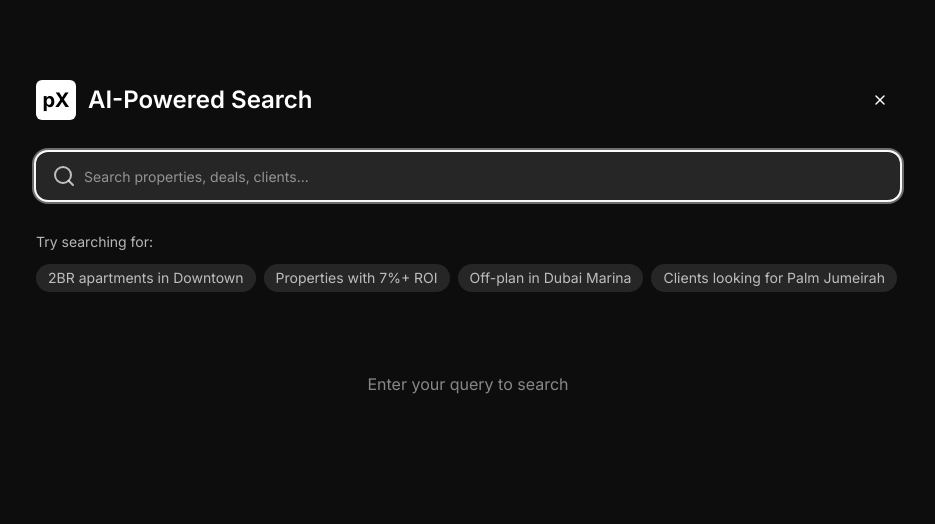
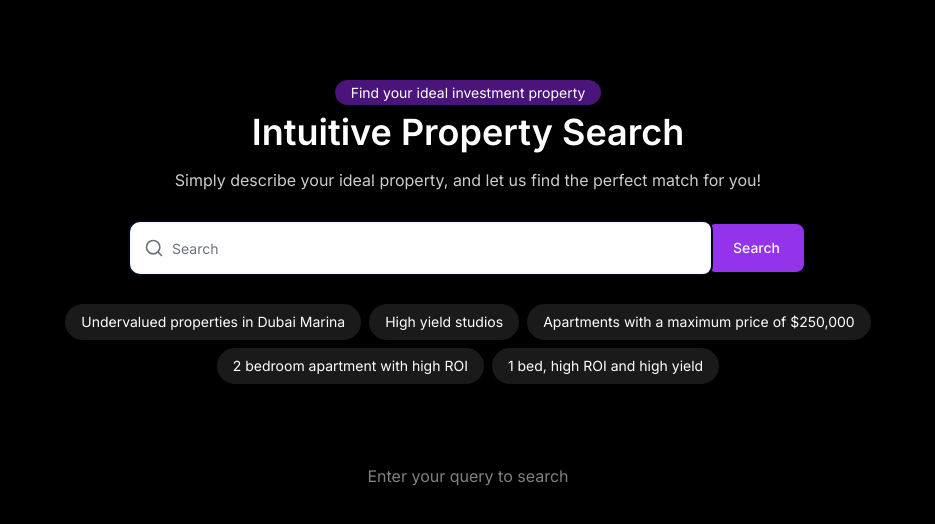
Before and after one commit to kkmistree/px-logistiya-c98633f6, a React (Vite) app: page /search in a window 1280 px wide. Shown: the top 524 px of the page, without its empty margins (172-1107 px from the left). Built offline with nearby package versions, Linux system fonts and the light colour scheme.

Commit message:
Refactor: Implement quick search design

```diff
--- a/src/components/search/QuickSearch.tsx
+++ b/src/components/search/QuickSearch.tsx
@@ -1,6 +1,6 @@
 
 import { useState, useEffect } from "react";
-import { Search, Loader2, X } from "lucide-react";
+import { Search as SearchIcon, Loader2 } from "lucide-react";
 import { Input } from "@/components/ui/input";
 import { Button } from "@/components/ui/button";
 
@@ -13,7 +13,6 @@ interface QuickSearchProps {
 const QuickSearch = ({ onSearch, fullScreen = false, onClose }: QuickSearchProps) => {
   const [query, setQuery] = useState("");
   const [isSearching, setIsSearching] = useState(false);
-  const [placeholder, setPlaceholder] = useState("Search properties, deals, clients...");
 
   // Auto-focus the input field when in full-screen mode
   useEffect(() => {
@@ -44,88 +43,72 @@ const QuickSearch = ({ onSearch, fullScreen = false, onClose }: QuickSearchProps
 
       if (!fullScreen) {
         setQuery("");
-        // Rotate through different placeholders to showcase AI capabilities
-        const placeholders = [
-          "Find 2BR in Downtown with 7% ROI",
-          "Show off-plan launches in Dubai Marina",
-          "Search for clients looking for Palm Jumeirah",
-          "Find properties with payment plans under 3 years",
-          "Search properties, deals, clients..."
-        ];
-        const randomPlaceholder = placeholders[Math.floor(Math.random() * placeholders.length)];
-        setPlaceholder(randomPlaceholder);
       }
     }, 1000);
   };
 
+  const searchSuggestions = [
+    "Undervalued properties in Dubai Marina",
+    "High yield studios",
+    "Apartments with a maximum price of $250,000",
+    "2 bedroom apartment with high ROI",
+    "1 bed, high ROI and high yield"
+  ];
+
   if (fullScreen) {
     return (
-      <div className="fixed inset-0 bg-black/95 backdrop-blur-sm z-50 flex flex-col">
-        <div className="container mx-auto px-4 pt-20 max-w-4xl">
-          <div className="flex items-center justify-between mb-8">
-            <div className="flex items-center gap-3">
-              <div className="w-10 h-10 bg-white rounded-md flex items-center justify-center">
-                <span className="font-bold text-black text-xl">pX</span>
-              </div>
-              <h1 className="text-2xl font-semibold text-white">AI-Powered Search</h1>
-            </div>
-            {onClose && (
-              <Button
-                variant="ghost"
-                size="icon"
-                onClick={onClose}
-                className="text-white hover:bg-white/10"
-              >
-                <X className="w-6 h-6" />
-              </Button>
-            )}
+      <div className="fixed inset-0 bg-black text-white z-50 flex flex-col">
+        <div className="container mx-auto px-4 pt-20 max-w-4xl flex flex-col items-center">
+          <div className="mb-2">
+            <span className="bg-purple-700/60 text-white text-sm py-1 px-4 rounded-full">
+              Find your ideal investment property
+            </span>
           </div>
 
-          <form onSubmit={handleSearch} className="mb-8">
-            <div className="relative">
+          <h1 className="text-4xl font-semibold text-white text-center mb-4">Intuitive Property Search</h1>
+
+          <p className="text-white/80 text-center mb-8">
+            Simply describe your ideal property, and let us find the perfect match for you!
+          </p>
+
+          <form onSubmit={handleSearch} className="w-full max-w-2xl mb-8">
+            <div className="relative flex">
+              <div className="relative flex-grow">
                 <Input
                   id="quick-search-input"
                   type="text"
-                placeholder={placeholder}
+                  placeholder="Search"
                   value={query}
                   onChange={(e) => setQuery(e.target.value)}
-                className="pl-12 pr-4 py-6 bg-white/10 text-white placeholder:text-white/50 border-none ring-1 ring-white/20 focus-visible:ring-white/40 text-lg rounded-xl"
+                  className="pl-10 pr-4 py-6 bg-white text-black placeholder:text-gray-500 border-none text-lg rounded-l-lg h-12"
                 />
-              <Search className="absolute left-4 top-1/2 transform -translate-y-1/2 w-6 h-6 text-white/70" />
+                <SearchIcon className="absolute left-3 top-1/2 transform -translate-y-1/2 w-5 h-5 text-gray-500" />
+              </div>
 
-              {query.length > 0 && (
               <Button
                 type="submit"
-                  variant="ghost"
-                  className="absolute right-3 top-1/2 transform -translate-y-1/2 p-2 h-auto bg-white/10 hover:bg-white/20 text-white rounded-lg"
+                className="h-12 px-6 rounded-r-lg bg-purple-600 hover:bg-purple-700"
                 disabled={isSearching}
               >
-                  {isSearching ? <Loader2 className="h-5 w-5 animate-spin" /> : <Search className="h-5 w-5" />}
+                {isSearching ? <Loader2 className="h-5 w-5 animate-spin" /> : "Search"}
               </Button>
-              )}
             </div>
           </form>
 
-          <div className="text-white/70 mb-6">
-            <p className="text-sm mb-3">Try searching for:</p>
-            <div className="flex flex-wrap gap-2">
-              <span className="px-3 py-1 bg-white/10 rounded-full text-sm hover:bg-white/20 cursor-pointer transition-colors">
-                2BR apartments in Downtown
+          <div className="flex flex-wrap gap-2 justify-center mb-12">
+            {searchSuggestions.map((suggestion, index) => (
+              <span
+                key={index}
+                onClick={() => setQuery(suggestion)}
+                className="px-4 py-2 bg-white/10 rounded-full text-sm hover:bg-white/20 cursor-pointer transition-colors"
+              >
+                {suggestion}
               </span>
-              <span className="px-3 py-1 bg-white/10 rounded-full text-sm hover:bg-white/20 cursor-pointer transition-colors">
-                Properties with 7%+ ROI
-              </span>
-              <span className="px-3 py-1 bg-white/10 rounded-full text-sm hover:bg-white/20 cursor-pointer transition-colors">
-                Off-plan in Dubai Marina
-              </span>
-              <span className="px-3 py-1 bg-white/10 rounded-full text-sm hover:bg-white/20 cursor-pointer transition-colors">
-                Clients looking for Palm Jumeirah
-              </span>
-            </div>
+            ))}
           </div>
 
           {/* Search results would go here */}
-          <div className="text-white text-center mt-20">
+          <div className="text-white text-center mt-8">
             {isSearching ? (
               <div className="flex flex-col items-center">
                 <Loader2 className="w-8 h-8 animate-spin mb-4" />
@@ -148,12 +131,12 @@ const QuickSearch = ({ onSearch, fullScreen = false, onClose }: QuickSearchProps
         <div className="relative flex-1">
           <Input
             type="text"
-            placeholder={placeholder}
+            placeholder="Quick Search"
             value={query}
             onChange={(e) => setQuery(e.target.value)}
             className="pl-9 pr-4 py-2 bg-sidebar-accent text-sidebar-accent-foreground placeholder:text-sidebar-accent-foreground/50 border-none focus-visible:ring-1 focus-visible:ring-sidebar-ring"
           />
-          <Search className="absolute left-3 top-1/2 transform -translate-y-1/2 w-4 h-4 text-sidebar-accent-foreground/70" />
+          <SearchIcon className="absolute left-3 top-1/2 transform -translate-y-1/2 w-4 h-4 text-sidebar-accent-foreground/70" />
         </div>
         <Button
           type="submit"
@@ -162,7 +145,7 @@ const QuickSearch = ({ onSearch, fullScreen = false, onClose }: QuickSearchProps
           className="h-8 w-8 bg-sidebar-accent hover:bg-white/20 text-sidebar-accent-foreground"
           disabled={isSearching}
         >
-          {isSearching ? <Loader2 className="h-4 w-4 animate-spin" /> : <Search className="h-4 w-4" />}
+          {isSearching ? <Loader2 className="h-4 w-4 animate-spin" /> : <SearchIcon className="h-4 w-4" />}
         </Button>
       </form>
     </div>
```
Lines whose indentation alone changed are shown as unchanged.
